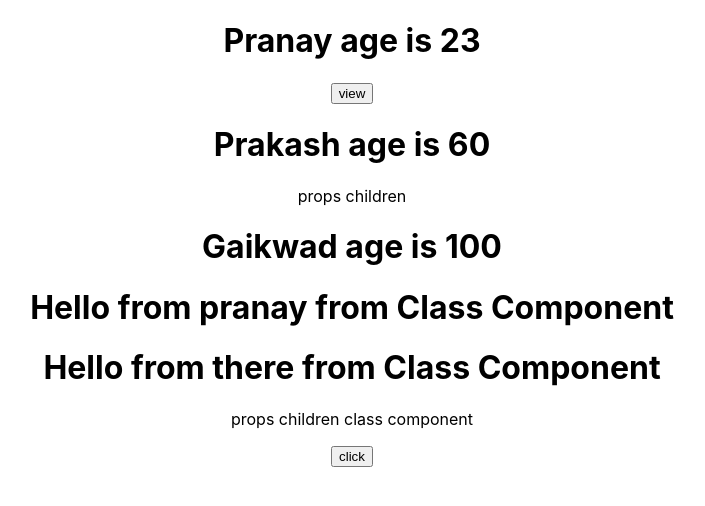
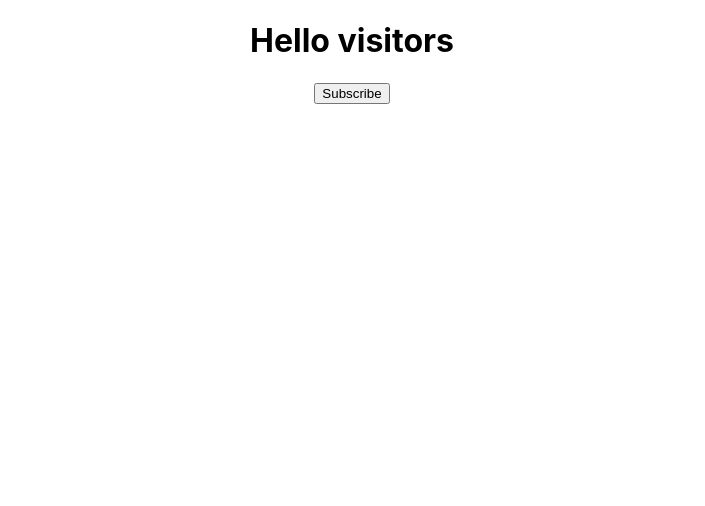
Before and after one commit to pranay407/react-tutorial, a React (Create React App) app: page / in a window 1280 px wide. Shown: the top 506 px of the page, without its empty margins (288-993 px from the left). Built offline with nearby package versions, Linux system fonts and the light colour scheme.

Commit message:
state in class component

```diff
--- a/src/App.js
+++ b/src/App.js
@@ -1,12 +1,15 @@
 import './App.css';
 import Greet from './components/Greet';
+import Message from './components/Message';
 import Welcome from './components/Welcome';
 
 
 function App() {
   return (
     <div className="App">
-      <Greet name="Pranay" age="23">
+
+      <Message></Message>
+      {/* <Greet name="Pranay" age="23">
         <button>view</button>
       </Greet>
       <Greet name="Prakash" age="60">
@@ -17,7 +20,7 @@
       <Welcome  name="there">
         <p>props children class component</p>
         <button>click</button>
-      </Welcome>
+      </Welcome> */}
     </div>
   );
 }
--- /dev/null
+++ b/src/components/Message.js
@@ -0,0 +1,30 @@
+import React, {Component} from 'react';
+
+class Message extends Component{
+
+    constructor(){
+        super();
+        this.state = {
+            message : 'Hello visitors'
+        }
+    }
+
+    changeMessage () {
+        this.setState({
+            message : 'Thank you for subscribing'
+        })
+    }
+   render() {
+       return (
+           <div>
+                <h1> {this.state.message} </h1>
+                <button onClick={() => this.changeMessage()}>Subscribe</button>
+
+           </div>
+
+       )
+
+   }
+}
+
+export default Message;
```
